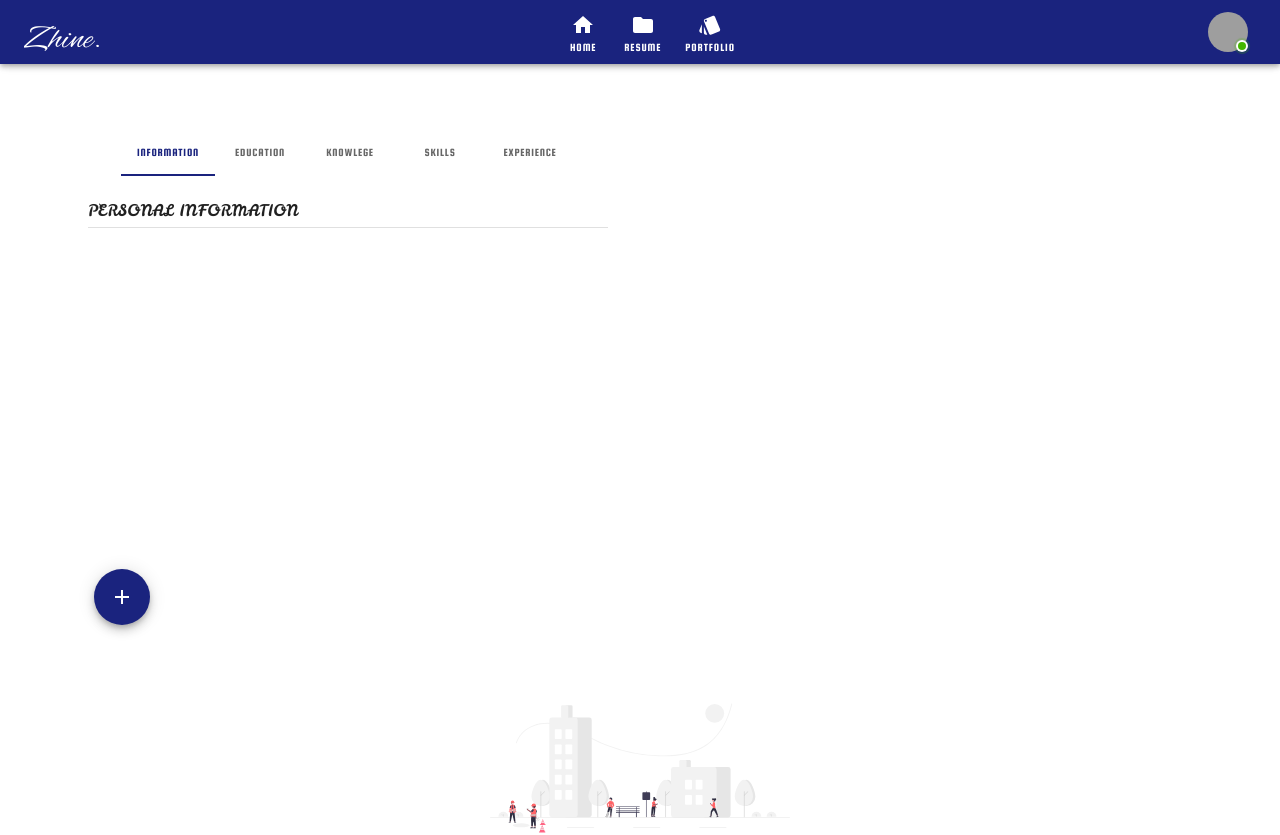
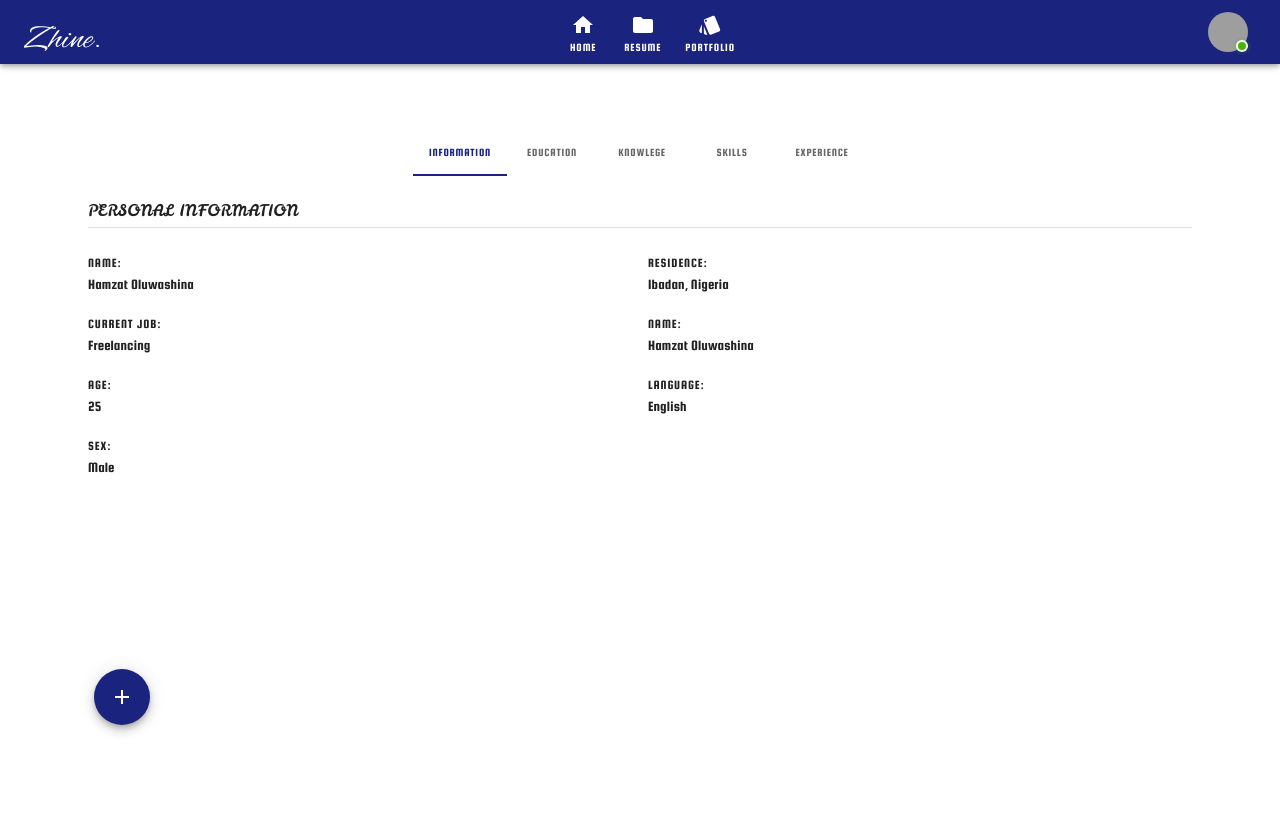
Before and after one commit to Holuwashina/portfolio, a Next.js app: page /resume in a window 1280 px wide. Shown: the top 835 px of the page. Built offline with nearby package versions, Linux system fonts and the light colour scheme; grey boxes are pictures that could not be loaded.

Commit message:
Coding Night....

```diff
--- a/pages/resume/index.js
+++ b/pages/resume/index.js
@@ -52,10 +52,9 @@ const Portfolio = () => {
 
 
   return (
-    <div>
-      <Grid container spacing={2} sx={{ flexDirection: matches ? "column-reverse" : "" }} >
+    <>
         <Grid item sm={12} md={6}>
-          <Box sx={{ position: "relative", height: 500 }}>
+          <Box sx={{ position: "relative", height: 600 }}>
             <StyledTab tabValue={value} tabSetValue={setValue} tabs={TabData}>
               {
                 TabData.map((tab, index) => {
@@ -64,13 +63,13 @@ const Portfolio = () => {
                       <TabPanel value={value} index={tab.id}>
                         <Typography gutterBottom variant='h5'>{tab.heading}</Typography>
                         <Divider />
-                        {/* {
+                        {
                           value === 0 && <PersonalInfoWidget /> ||
                           value === 1 && <EducationWidget /> ||
                           value === 2 && <KnowlegeWidget /> ||
                           value === 3 && <SkillWidget /> ||
                           value === 4 && <ExperienceWidget />
-                        } */}
+                        }
                       </TabPanel>
                     </React.Fragment>
                   )
@@ -97,16 +96,15 @@ const Portfolio = () => {
 
           </Box>
         </Grid>
-        {/* {
+        {
           smMatches &&
           <Grid item sm={12} md={6} >
             <Box sx={{ height: 400, display: "flex", alignItems: "flex-end", justifyContent: "center" }}>
               <Image src={sideImage} alt="" width={300} height={300} priority />
             </Box>
           </Grid>
-        } */}
-      </Grid>
-    </div>
+        }
+    </>
   );
 }
 export default Portfolio;
```
